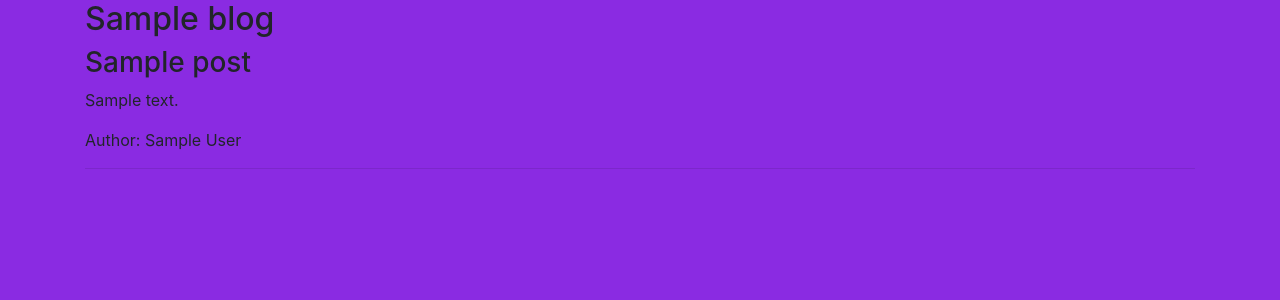
After one commit to zarkle/blog-flask, a Python web app: template src/templates/posts.html in a window 1280 px wide. The commit adds this page. Shown: the top 300 px of the page. Run offline with Jinja, Linux system fonts and the light colour scheme; the template is opened without the code that fills it: most values are stand-ins (such as "Sample title", 1, 10 or a date in 2020); some libraries are stand-ins or nearby versions.

Commit message:
display list of posts

```diff
--- /dev/null
+++ b/src/templates/posts.html
@@ -0,0 +1,12 @@
+{% extends "base.html" %}
+{% block content %}
+<div class="container">
+  <h2>{{ blog.title }}</h2>
+    {% for post in posts %}
+    <h3>{{ post.title }}</h3>
+    <p>{{ post.content }}</p>
+    <p>Author: {{ post.author }}</p>
+    <hr>
+    {% endfor %}
+</div>
+{% endblock content %}
--- a/src/templates/user_blogs.html
+++ b/src/templates/user_blogs.html
@@ -3,7 +3,7 @@
 <div class="container">
   <h2>{{ email }}'s Blogs</h2>
     {% for blog in blogs %}
-    <h3>{{ blog.title }}</h3>
+    <a href="/posts/{{ blog._id }}"><h3>{{ blog.title }}</h3></a>
     <p>{{ blog.description }}</p>
     <hr>
     {% endfor %}
```
Also changed, not shown: src/app.py (+9 -0 lines).
